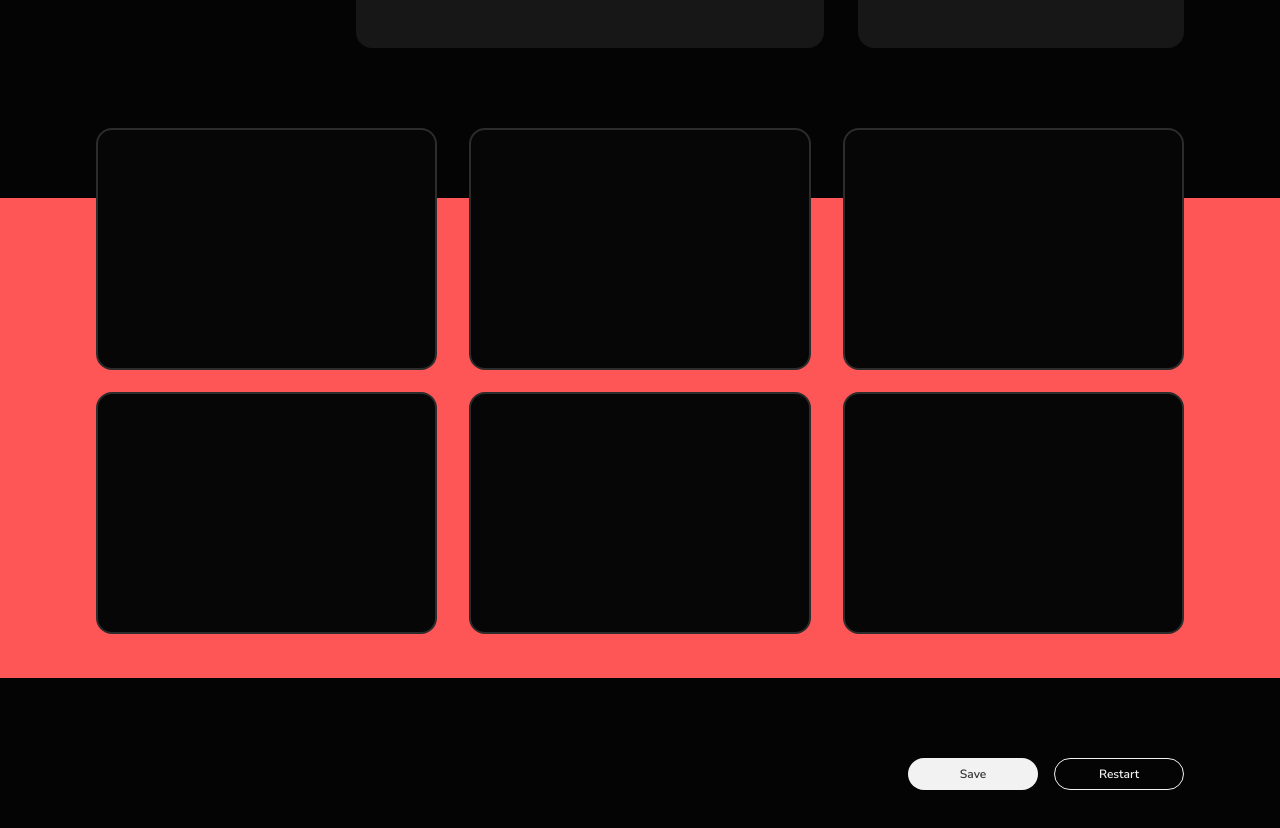
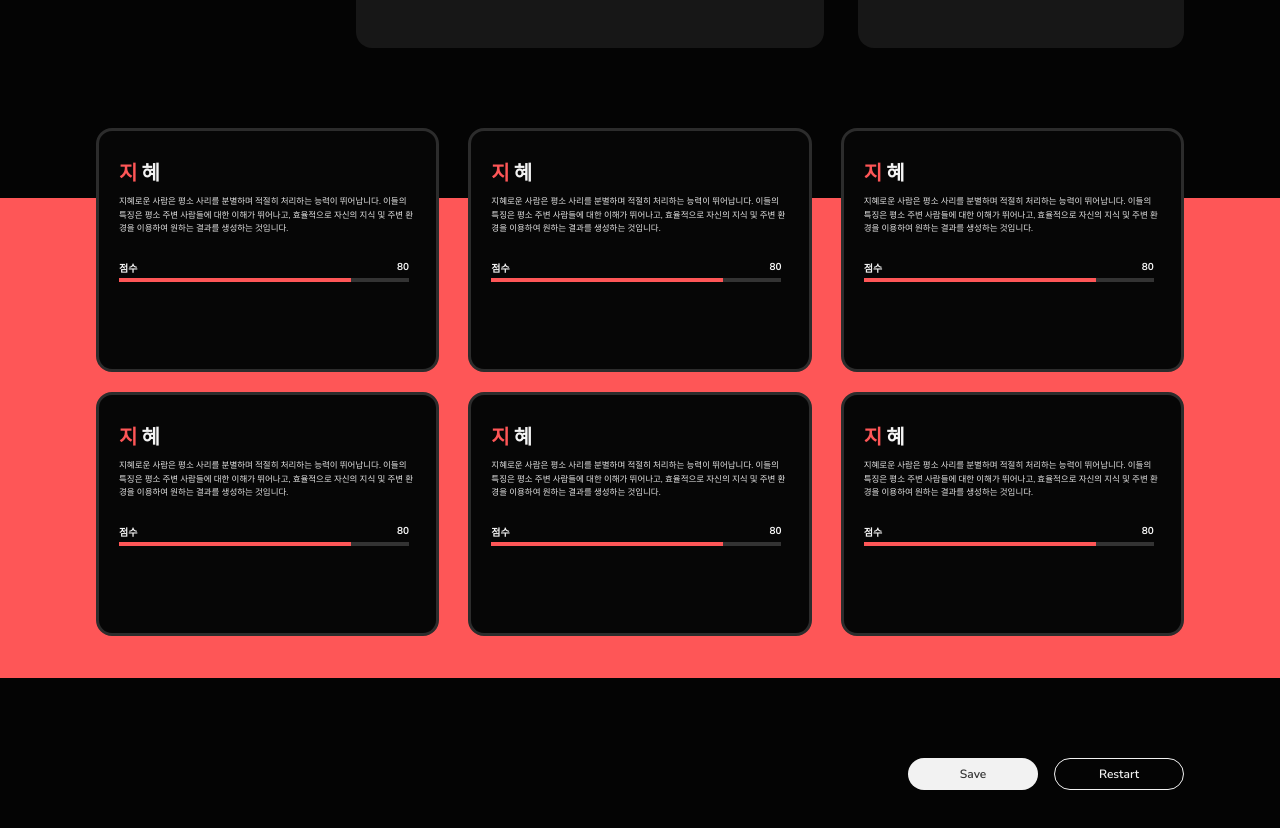
Before and after one commit to SiliconValleyInternship-2A22/Hackphaistus, a React (Create React App) app in the folder frontend/: page / in a window 1280 px wide. Shown: the part 2180-3008 px from the top of the page. Built offline with nearby package versions, Linux system fonts and the light colour scheme.

Commit message:
frontend result page update

```diff
--- a/frontend/package.json
+++ b/frontend/package.json
@@ -3,6 +3,7 @@
   "version": "0.1.0",
   "private": true,
   "dependencies": {
+    "@nivo/bullet": "^0.79.1",
     "@testing-library/jest-dom": "^5.16.1",
     "@testing-library/react": "^12.1.2",
     "@testing-library/user-event": "^13.5.0",
--- a/frontend/src/css/Result.css
+++ b/frontend/src/css/Result.css
@@ -70,10 +70,65 @@
     width: 31%;
     height: 45%;
     background-color: #060606;
-    border: solid 2px #2C2C2C;
+    border: solid 3px #2C2C2C;
     border-radius: 16px;
 
     margin-top: -70px;
+
+    display: flex;
+    flex-direction: column;
+}
+
+.statContainer h3{
+    font-size: 20px;
+    color: #f4f4f4;
+    letter-spacing: 0.2em;
+
+    margin-bottom: 8px;
+    margin-top: 26px;
+    margin-left: 20px;
+}
+
+.statContainer span{
+    color: #FE5657;
+}
+
+.statContainer p{
+    font-size: 8.5px;
+    color: #E3E3E3;
+    line-height: 1.6;
+
+    margin: 0 20px;
+}
+
+.statBar{
+    width: 86%;
+    height: 4px;
+    margin: 0 20px;
+
+    background-color: #333333;
+}
+
+.statRange{
+    width: 80%;
+    height: 100%;
+
+    background-color: #FE5657;
+}
+
+.title{
+    width: 86%;
+    height: 10px;
+    margin: 0 20px;
+    margin-top: 24px;
+    margin-bottom: 8px;
+
+    font-size: 10px;
+    font-weight: 400;
+    color: #f4f4f4;
+    display: flex;
+    flex-direction: row;
+    justify-content: space-between;
 }
 
 .saveBtn{
--- a/frontend/src/pages/Result.js
+++ b/frontend/src/pages/Result.js
@@ -3,6 +3,13 @@ import "../css/Result.css";
 import styled from 'styled-components';
 
 function Result(){
+
+    const statRange = styled.div`
+    width: 80%;
+    height: 100%;
+
+    background-color: #FE5657;
+`;
 
     return(
         <div className='defalutBGC3'>
@@ -13,12 +20,84 @@ function Result(){
             </div>
             <div className='secondpart'>
                 <div className='containerWrap'>
-                    <div className='statContainer'></div>
-                    <div className='statContainer'></div>
-                    <div className='statContainer'></div>
-                    <div className='statContainer'></div>
-                    <div className='statContainer'></div>
-                    <div className='statContainer'></div>
+                    <div className='statContainer'>
+                        <h3><span>지</span>혜</h3>
+                        <p> 지혜로운 사람은 평소 사리를 분별하며 적절히 처리하는 능력이 뛰어납니다. 이들의
+                            특징은 평소 주변 사람들에 대한 이해가 뛰어나고, 효율적으로 자신의 지식 및 주변 환경을
+                            이용하여 원하는 결과를 생성하는 것입니다.</p>
+                        <div className='title'>
+                            <h4>점수</h4>
+                            <h4>80</h4>
+                        </div>
+                        <div className='statBar'>
+                            <div className='statRange'></div>
+                        </div>
+                    </div>
+                    <div className='statContainer'>
+                    <h3><span>지</span>혜</h3>
+                        <p> 지혜로운 사람은 평소 사리를 분별하며 적절히 처리하는 능력이 뛰어납니다. 이들의
+                            특징은 평소 주변 사람들에 대한 이해가 뛰어나고, 효율적으로 자신의 지식 및 주변 환경을
+                            이용하여 원하는 결과를 생성하는 것입니다.</p>
+                        <div className='title'>
+                            <h4>점수</h4>
+                            <h4>80</h4>
+                        </div>
+                        <div className='statBar'>
+                            <div className='statRange'></div>
+                        </div>
+                    </div>
+                    <div className='statContainer'>
+                    <h3><span>지</span>혜</h3>
+                        <p> 지혜로운 사람은 평소 사리를 분별하며 적절히 처리하는 능력이 뛰어납니다. 이들의
+                            특징은 평소 주변 사람들에 대한 이해가 뛰어나고, 효율적으로 자신의 지식 및 주변 환경을
+                            이용하여 원하는 결과를 생성하는 것입니다.</p>
+                        <div className='title'>
+                            <h4>점수</h4>
+                            <h4>80</h4>
+                        </div>
+                        <div className='statBar'>
+                            <div className='statRange'></div>
+                        </div>
+                    </div>
+                    <div className='statContainer'>
+                    <h3><span>지</span>혜</h3>
+                        <p> 지혜로운 사람은 평소 사리를 분별하며 적절히 처리하는 능력이 뛰어납니다. 이들의
+                            특징은 평소 주변 사람들에 대한 이해가 뛰어나고, 효율적으로 자신의 지식 및 주변 환경을
+                            이용하여 원하는 결과를 생성하는 것입니다.</p>
+                        <div className='title'>
+                            <h4>점수</h4>
+                            <h4>80</h4>
+                        </div>
+                        <div className='statBar'>
+                            <div className='statRange'></div>
+                        </div>
+                    </div>
+                    <div className='statContainer'>
+                    <h3><span>지</span>혜</h3>
+                        <p> 지혜로운 사람은 평소 사리를 분별하며 적절히 처리하는 능력이 뛰어납니다. 이들의
+                            특징은 평소 주변 사람들에 대한 이해가 뛰어나고, 효율적으로 자신의 지식 및 주변 환경을
+                            이용하여 원하는 결과를 생성하는 것입니다.</p>
+                        <div className='title'>
+                            <h4>점수</h4>
+                            <h4>80</h4>
+                        </div>
+                        <div className='statBar'>
+                            <div className='statRange'></div>
+                        </div>
+                    </div>
+                    <div className='statContainer'>
+                    <h3><span>지</span>혜</h3>
+                        <p> 지혜로운 사람은 평소 사리를 분별하며 적절히 처리하는 능력이 뛰어납니다. 이들의
+                            특징은 평소 주변 사람들에 대한 이해가 뛰어나고, 효율적으로 자신의 지식 및 주변 환경을
+                            이용하여 원하는 결과를 생성하는 것입니다.</p>
+                        <div className='title'>
+                            <h4>점수</h4>
+                            <h4>80</h4>
+                        </div>
+                        <div className='statBar'>
+                            <div className='statRange'></div>
+                        </div>
+                    </div>
                 </div>
             </div>
             <div className='lastPart'>
```
Also changed, not shown: 1 other file (tests, documents, lock files or other folders).
